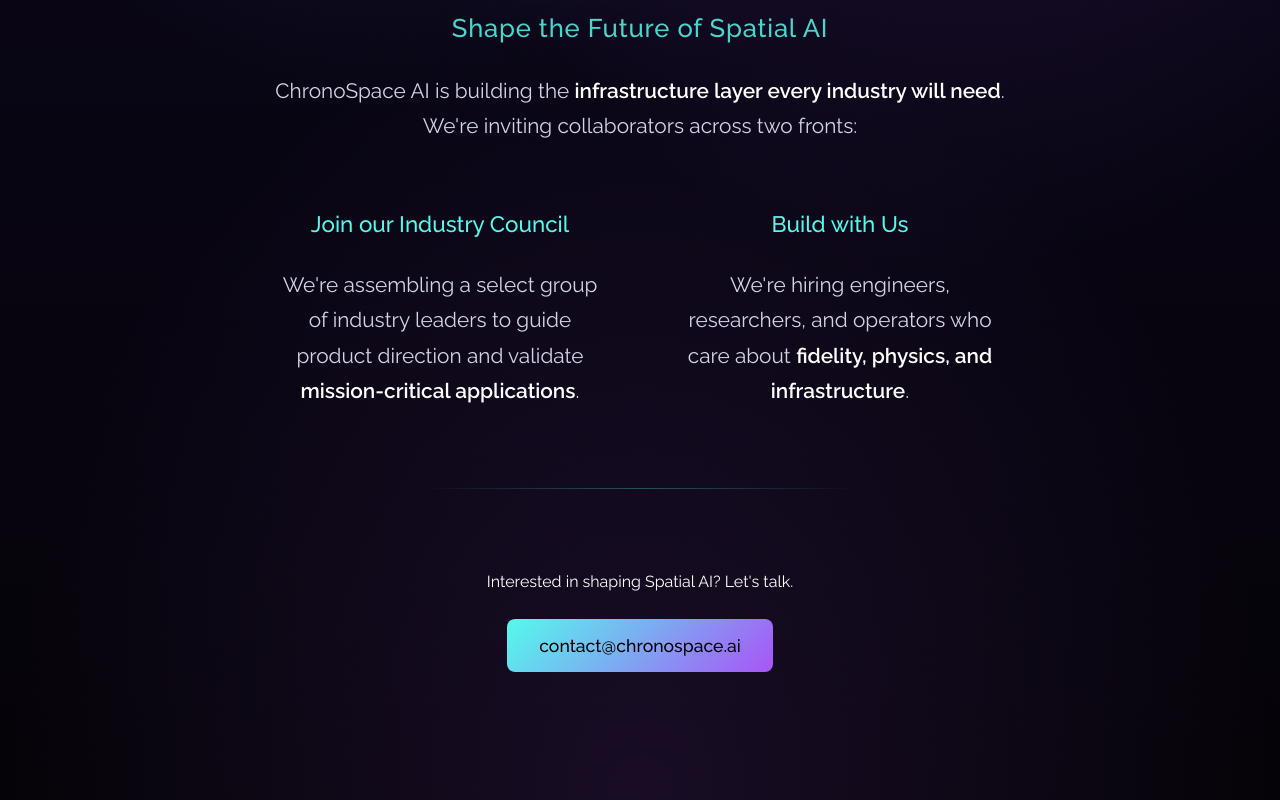
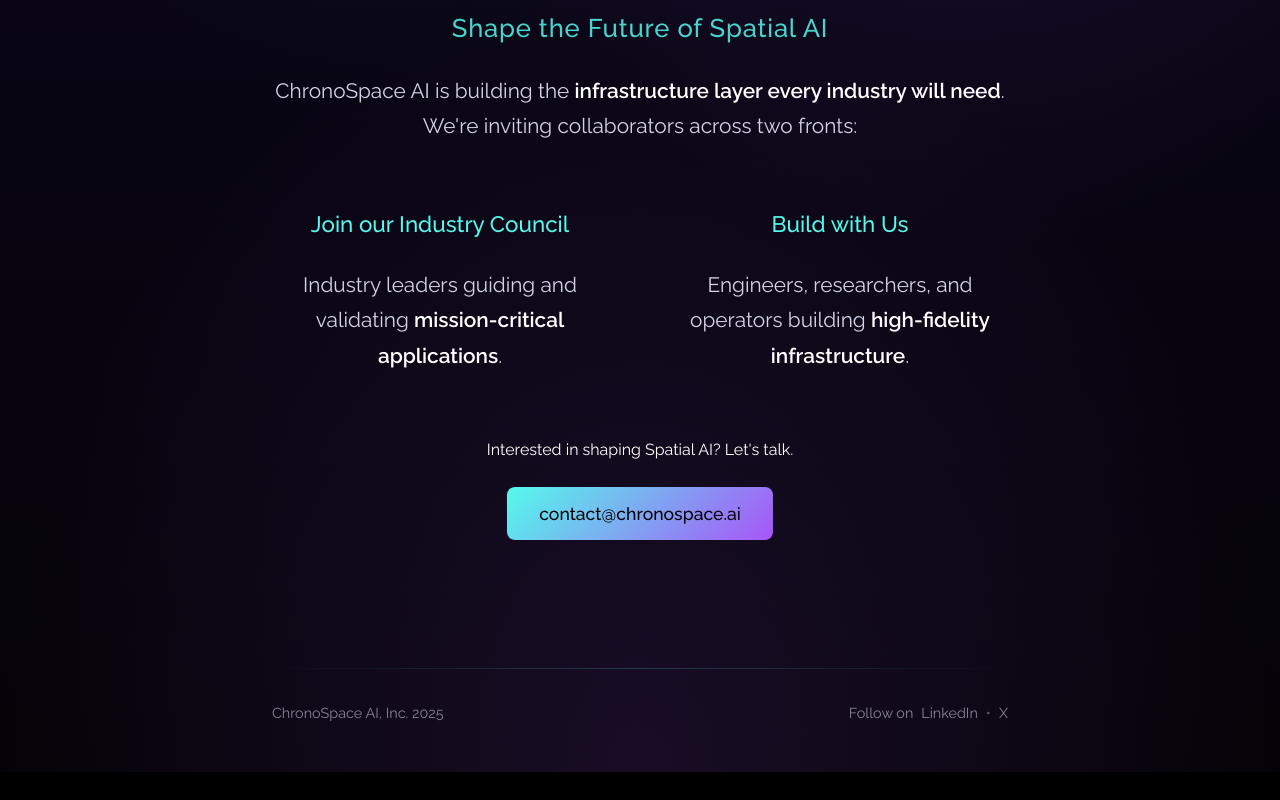
Before and after one commit to btc-chi/chronospace-site, a plain HTML site: page index.html in a window 1280 px wide. Shown: the part 3170-3970 px from the top of the page. After the commit the page ends 3942 px from the top, so only its background shows below. Drawn offline with Linux system fonts and the light colour scheme.

Commit message:
footer + cta tighten

```diff
--- a/index.html
+++ b/index.html
@@ -115,7 +115,7 @@
 
             <section class="learn-more-section">
                 <h3>Learn More</h3>
-                <p class="section-subheading">Dive deeper into the foundations and applications of geometry-native AI</p>
+                <p class="section-subheading">Dive deeper into ChronoSpace AI</p>
                 <div class="text-block">
 
                     <div class="article-grid">
@@ -163,16 +163,14 @@
                 <div class="collaboration-grid">
                     <div class="collaboration-item">
                         <h4 class="collab-title">Join our Industry Council</h4>
-                        <p class="collab-description">We're assembling a select group of industry leaders to guide product direction and validate <span class="highlight">mission-critical applications</span>.</p>
+                        <p class="collab-description">Industry leaders guiding and validating <span class="highlight">mission-critical applications</span>.</p>
                     </div>
 
                     <div class="collaboration-item">
                         <h4 class="collab-title">Build with Us</h4>
-                        <p class="collab-description">We're hiring engineers, researchers, and operators who care about <span class="highlight">fidelity, physics, and infrastructure</span>.</p>
+                        <p class="collab-description">Engineers, researchers, and operators building <span class="highlight">high-fidelity infrastructure</span>.</p>
                     </div>
                 </div>
-
-                <div class="final-separator"></div>
 
                 <div class="final-cta">
                     <p>Interested in shaping Spatial AI? Let's talk.</p>
@@ -186,6 +184,18 @@
         </div>
     </main>
 
+    <footer class="footer">
+        <div class="footer-divider"></div>
+        <div class="footer-content">
+            <p class="footer-text">ChronoSpace AI, Inc. 2025</p>
+            <div class="footer-social">
+                <span class="footer-follow">Follow on</span>
+                <a href="https://www.linkedin.com/company/chronospace-ai" target="_blank" rel="noopener" class="footer-link">LinkedIn</a>
+                <span class="footer-separator">•</span>
+                <a href="https://x.com/chronospaceai" target="_blank" rel="noopener" class="footer-link">X</a>
+            </div>
+        </div>
+    </footer>
 
     <script src="src/presentation/scripts/main.js"></script>
     <script src="src/application/scroll-controller.js"></script>
--- a/src/presentation/styles/main.css
+++ b/src/presentation/styles/main.css
@@ -425,27 +425,27 @@
 }
 
 .collapse-icon {
-    font-size: 1.4rem;
-    font-weight: 300;
-    color: var(--text-secondary);
-    opacity: 0.6;
+    font-size: 1.5rem;
+    font-weight: 400;
+    color: #54FAEC;
+    opacity: 0.7;
     transition: all 0.2s ease;
-    margin-left: 0.75rem;
+    margin-left: 0.5rem;
     line-height: 1;
 }
 
 @media (max-width: 768px) {
     .collapse-icon {
-        margin-left: 0.5rem;
+        margin-left: 0.35rem;
     }
 }
 
 .collapse-trigger:hover .collapse-icon {
-    opacity: 0.9;
+    opacity: 1;
 }
 
 .collapse-trigger.collapsed .collapse-icon {
-    opacity: 0.7;
+    opacity: 0.8;
 }
 
 .collapsible-content {
@@ -829,6 +829,79 @@
 }
 
 
+/* Footer */
+.footer {
+    position: relative;
+    z-index: 2;
+    margin-top: 4rem;
+}
+
+.footer-divider {
+    width: 60%;
+    height: 1px;
+    background: linear-gradient(90deg, transparent 0%, rgba(84, 250, 236, 0.2) 50%, transparent 100%);
+    margin: 0 auto 2rem auto;
+}
+
+.footer-content {
+    display: flex;
+    justify-content: space-between;
+    align-items: center;
+    max-width: 800px;
+    margin: 0 auto;
+    padding: 0 2rem 3rem 2rem;
+    font-size: 0.9rem;
+}
+
+.footer-text {
+    color: var(--text-secondary);
+    opacity: 0.6;
+    margin: 0;
+}
+
+.footer-social {
+    display: flex;
+    align-items: center;
+    gap: 0.5rem;
+}
+
+.footer-follow {
+    color: var(--text-secondary);
+    opacity: 0.6;
+}
+
+.footer-link {
+    color: var(--text-secondary);
+    opacity: 0.6;
+    transition: all 0.2s ease;
+    border: none;
+    font-size: 0.9rem;
+}
+
+.footer-link:hover {
+    color: #54FAEC;
+    opacity: 1;
+    border: none;
+}
+
+.footer-separator {
+    color: var(--text-secondary);
+    opacity: 0.4;
+}
+
+@media (max-width: 768px) {
+    .footer-content {
+        flex-direction: column;
+        gap: 1rem;
+        padding: 0 2rem 2rem 2rem;
+        text-align: center;
+    }
+
+    .footer-divider {
+        width: 80%;
+    }
+}
+
 /* Responsive Design */
 @media (max-width: 768px) {
     .hero-content {
@@ -843,8 +916,8 @@
     }
 
     .content-container {
-        padding: 4rem 2rem;
-        max-width: 90%;
+        padding: 4rem 2.5rem;
+        max-width: 88%;
     }
 
     .contact-actions {
```
